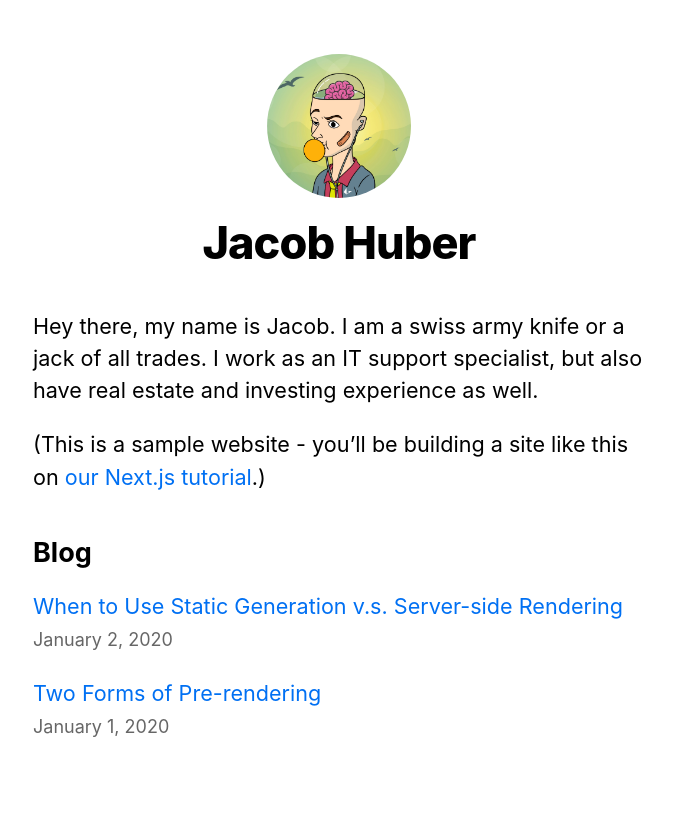
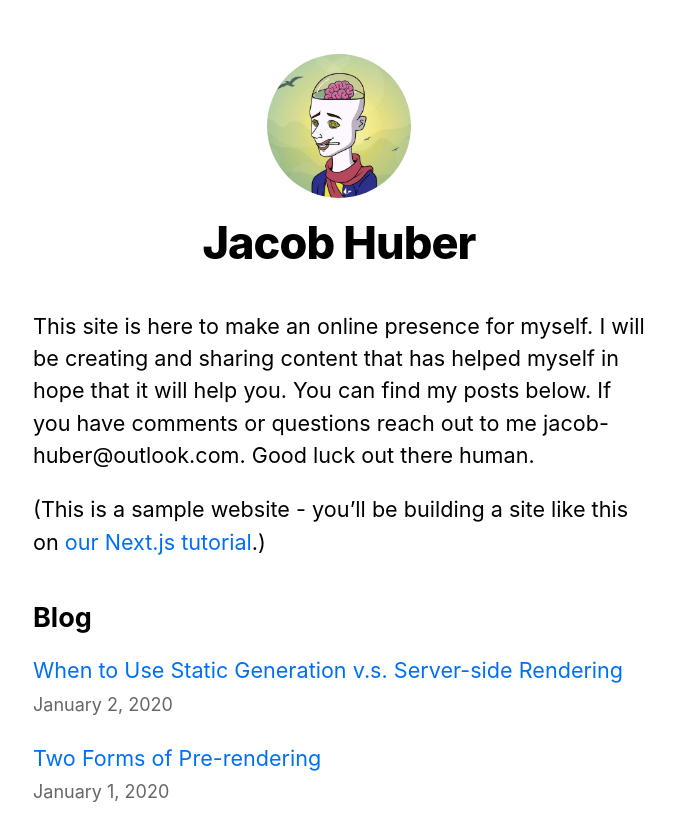
Before and after one commit to cobmin/nextjs-blog, a Next.js app: page / in a window 1280 px wide. Shown: the top 840 px of the page, without its empty margins (301-976 px from the left). Built offline with nearby package versions, Linux system fonts and the light colour scheme.

Commit message:
changed index about me and image.

```diff
--- a/pages/index.js
+++ b/pages/index.js
@@ -21,7 +21,7 @@ export default function Home({ allPostsData }) {
         <title>{siteTitle}</title>
       </Head>
       <section className={utilStyles.headingMd}>
-        <p>Hey there, my name is Jacob. I am a swiss army knife or a jack of all trades. I work as an IT support specialist, but also have real estate and investing experience as well.</p>
+        <p>This site is here to make an online presence for myself. I will be creating and sharing content that has helped myself in hope that it will help you. You can find my posts below. If you have comments or questions reach out to me jacob-huber@outlook.com. Good luck out there human.</p>
         <p>
           (This is a sample website - you’ll be building a site like this on{' '}
           <a href="https://nextjs.org/learn">our Next.js tutorial</a>.)
```
Also changed, not shown: public/images/profile.jpg.
